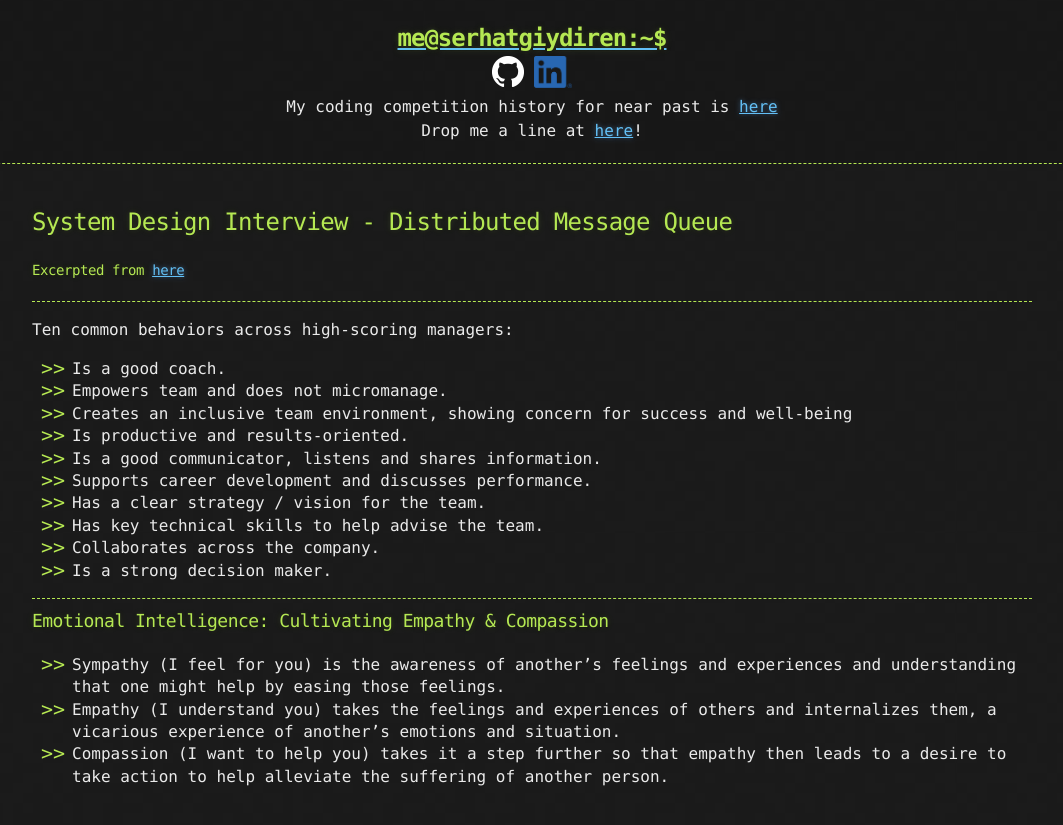
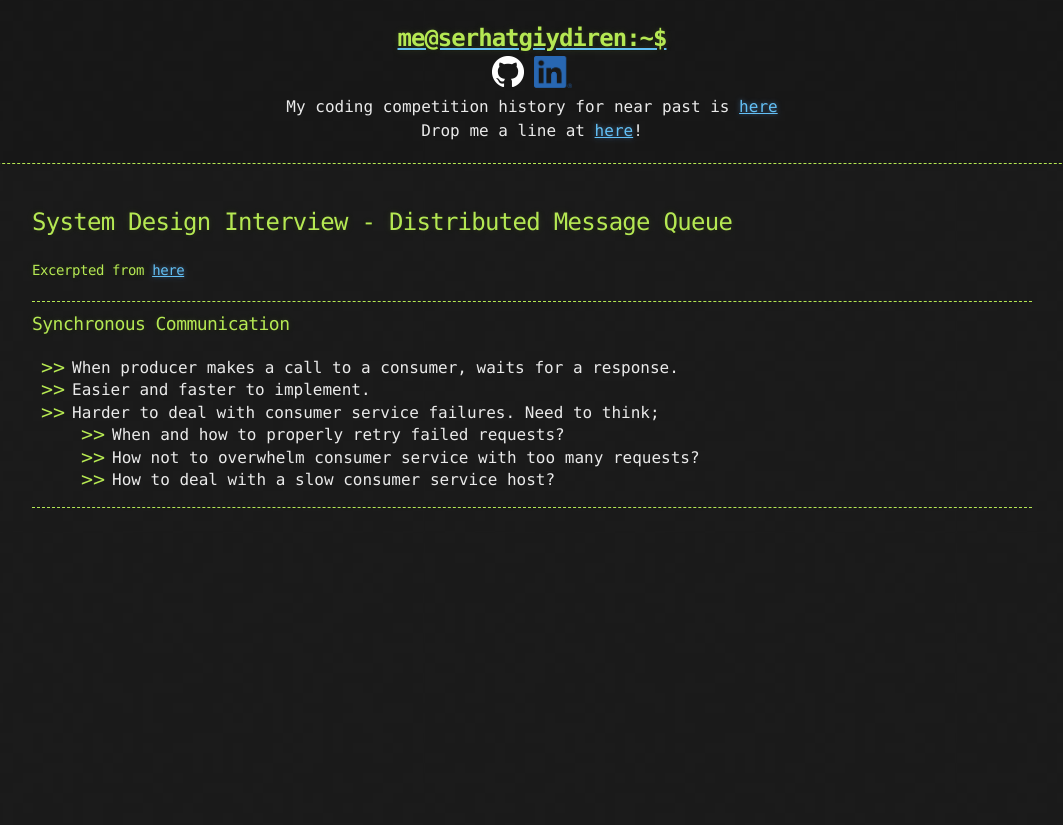
Before and after one commit to goodHunter27/serhatgiydiren.github.io, a Jekyll site: the page built from _posts/2020-01-14-system-design-interview-distributed-message-queue.md, in a window 1280 px wide. Shown: the top 825 px of the page, without its empty margins (108-1171 px from the left). Built offline with Jekyll 4.4.1, drawn with Linux system fonts in a browser that asks for light colours.

Commit message:
Update 2020-01-14-system-design-interview-distributed-message-queue.md

```diff
--- a/_posts/2020-01-14-system-design-interview-distributed-message-queue.md
+++ b/_posts/2020-01-14-system-design-interview-distributed-message-queue.md
@@ -7,22 +7,12 @@ published: true
 
 -----------------------
 
-Ten common behaviors across high-scoring managers:
-- Is a good coach.
-- Empowers team and does not micromanage.
-- Creates an inclusive team environment, showing concern for success and well-being
-- Is productive and results-oriented.
-- Is a good communicator, listens and shares information.
-- Supports career development and discusses performance.
-- Has a clear strategy / vision for the team.
-- Has key technical skills to help advise the team.
-- Collaborates across the company.
-- Is a strong decision maker.
+### Synchronous Communication
+- When producer makes a call to a consumer, waits for a response.
+- Easier and faster to implement.
+- Harder to deal with consumer service failures. Need to think;
+  - When and how to properly retry failed requests?
+  - How not to overwhelm consumer service with too many requests?
+  - How to deal with a slow consumer service host?
 
 -----------------------
-
-### Emotional Intelligence: Cultivating Empathy & Compassion
-
-- Sympathy (I feel for you) is the awareness of another's feelings and experiences and understanding that one might help by easing those feelings.
-- Empathy (I understand you) takes the feelings and experiences of others and internalizes them, a vicarious experience of another's emotions and situation.
-- Compassion (I want to help you) takes it a step further so that empathy then leads to a desire to take action to help alleviate the suffering of another person.
```
